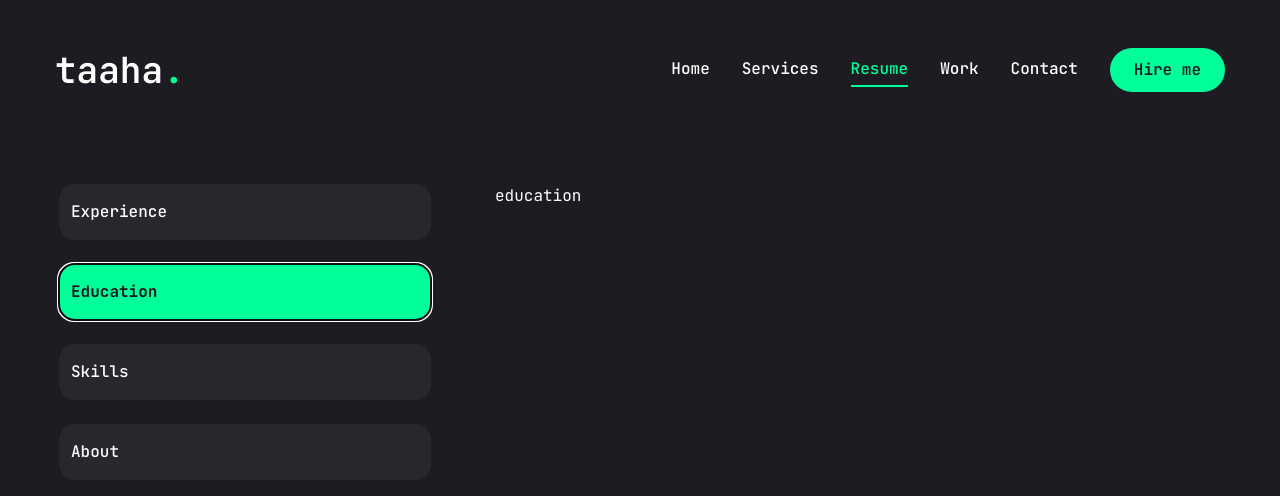
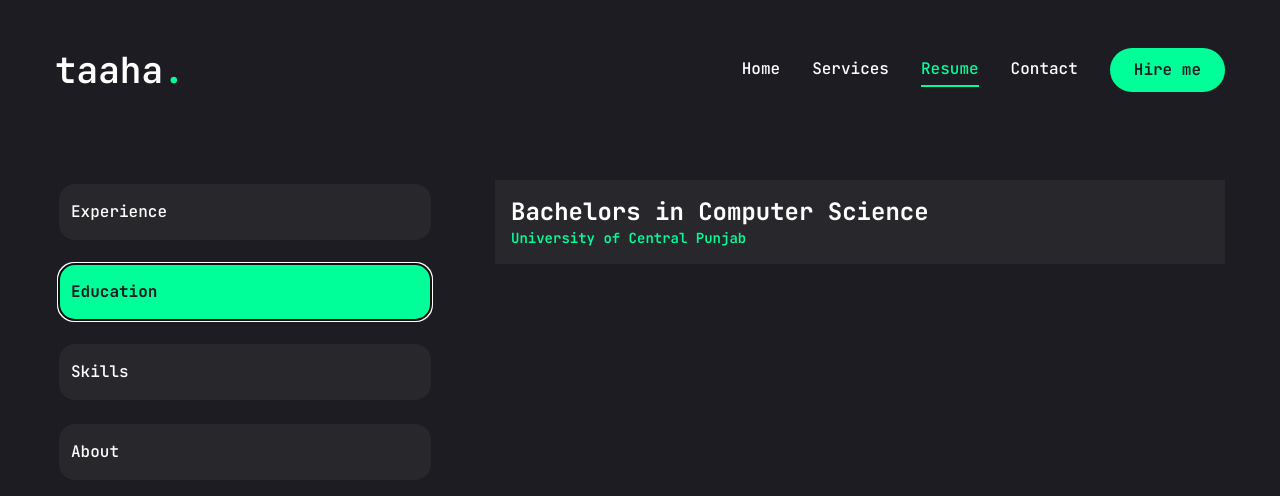
Before and after one commit to taahahussainkhan/taaha-portfolio, a Next.js app: page /resume in a window 1280 px wide. Both pictures are taken after a click on the tab "Education". Shown: the top 496 px of the page. Built offline with nearby package versions, Linux system fonts and the light colour scheme.

Commit message:
education and skills section developed but not finalized

```diff
--- a/src/app/resume/page.tsx
+++ b/src/app/resume/page.tsx
@@ -191,8 +191,8 @@ const Resume = () => {
       className="min-h-[80vh] flex items-center justify-center py-12 xl:py-0"
     >
       <div className="container mx-auto">
-        <Tabs defaultValue = "experience"
-        className="flex flex-col xl:flex-row gap-[60px]"
+        <Tabs defaultValue="experience"
+          className="flex flex-col xl:flex-row gap-[60px]"
         >
           <TabsList className="flex flex-col w-full max-w-[380px] mx-auto xl:mx-0 gap-6">
             <TabsTrigger value="experience" >Experience</TabsTrigger>
@@ -221,10 +221,28 @@ const Resume = () => {
               </div>
             </TabsContent>
             <TabsContent value="education" className="w-full">
-              education
+              <div className="bg-[#27272c] p-4 rounded-lg">
+                <h3 className="text-2xl font-bold">Bachelors in Computer Science</h3>
+                <h4 className="text-sm font-semibold text-accent">University of Central Punjab</h4>
+
+              </div>
             </TabsContent>
             <TabsContent value="skills" className="w-full">
-              skills
+              <div className="bg-[#27272c] p-4 rounded-lg">
+                <h1 className="text-2xl font-bold hover:text-accent-hover transition delay-150">{skills.title}</h1>
+                <p>{skills.description}</p>
+                <div className="grid grid-cols-4 gap-4">
+                  {skills.skillset.map((skill, index) => (
+                    <div
+                      key={index}
+                      className="flex flex-col items-center justify-center gap-2 p-4 border-2 border-[#27272c] rounded-lg"
+                    >
+                      {skill.icon}
+                      <p className="text-sm font-semibold">{skill.name}</p>
+                    </div>)
+                  )}
+                </div>
+              </div>
             </TabsContent>
             <TabsContent value="about" className="w-full">
               about
--- a/src/components/Nav.tsx
+++ b/src/components/Nav.tsx
@@ -18,10 +18,10 @@ const links = [
         "name": "resume",
         "path": "/resume",
     },
-    {
-        "name": "work",
-        "path": "/work",
-    },
+    // {
+    //     "name": "work",
+    //     "path": "/work",
+    // },
     {
         "name": "contact",
         "path": "/contact",
```
